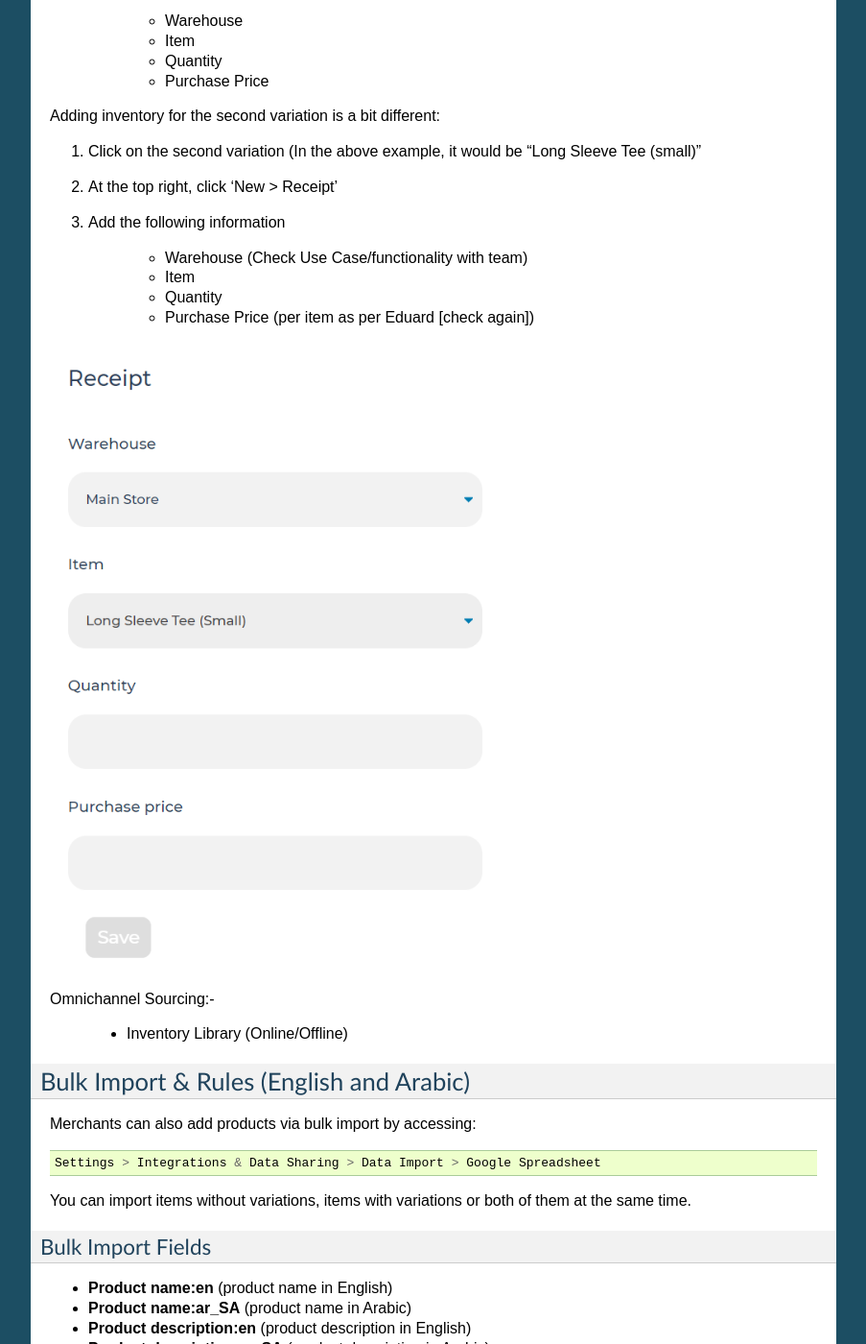
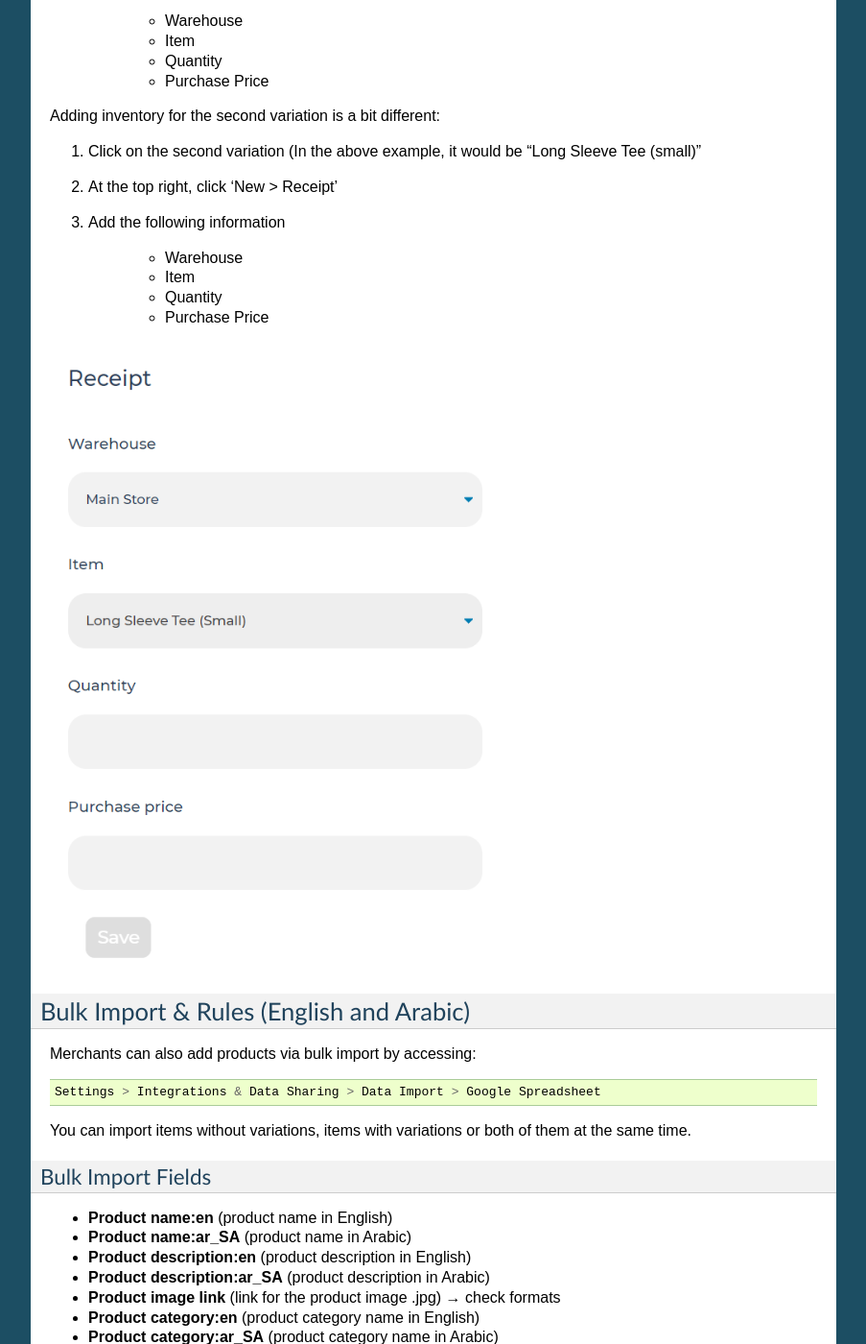
Before and after one commit to KhalilMayyasi/WBDocumentation, a Sphinx documentation site: the page built from docs/AddingProduct.rst, in a window 1280 px wide and 1400 px high, scrolled down 1732 px. Shown: the whole window at 96% size, without its empty margins (198-1101 px from the left). Built offline with Sphinx 7.4.7, drawn with Linux system fonts in a browser that asks for light colours.

Commit message:
removed unwanted text

```diff
--- a/docs/AddingProduct.rst
+++ b/docs/AddingProduct.rst
@@ -83,18 +83,14 @@ Adding inventory for the second variation is a bit different:
 #. At the top right, click ‘New > Receipt’
 #. Add the following information
 
-    * Warehouse (Check Use Case/functionality with team)
+    * Warehouse
     * Item
     * Quantity
-    * Purchase Price (per item as per Eduard [check again])
+    * Purchase Price
 
 .. image:: ./productToInventory4.png
   :width: 500
   :alt: Alternative text
-
-Omnichannel Sourcing:-
-
-   * Inventory Library (Online/Offline)
 
 
 Bulk Import & Rules (English and Arabic)
```
